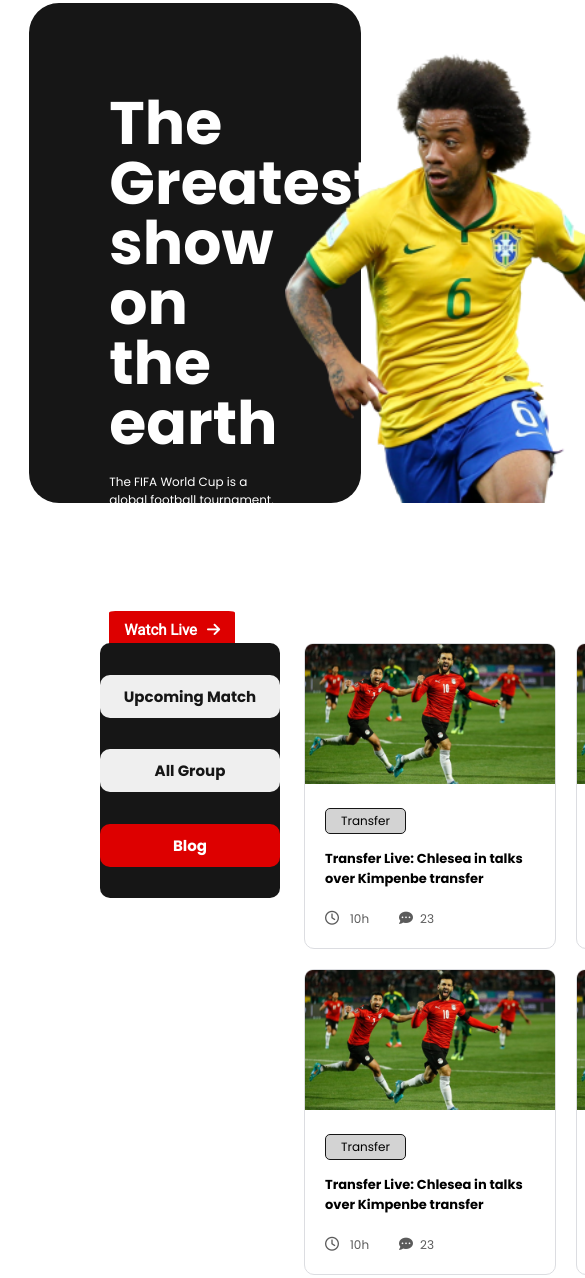
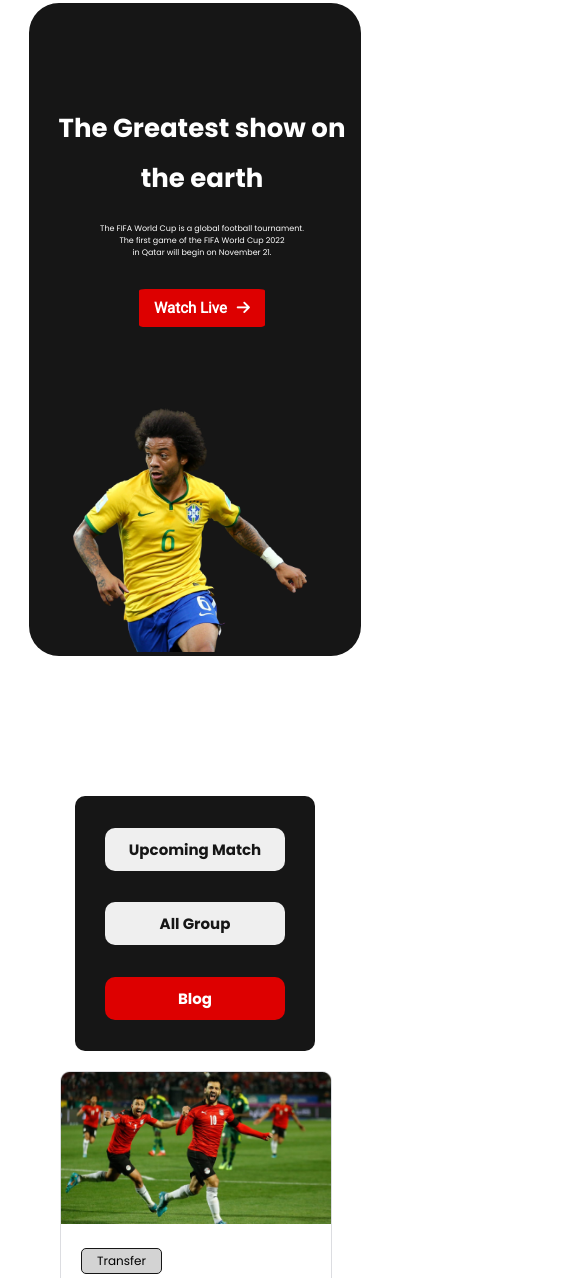
Before and after one commit to RaiAn-CSE/world-cup-tournament-assignment-02, a plain HTML site: page index.html in a window 390 px wide. Shown: the part 47-1325 px from the top of the page, 585 px wide, since content can reach past the window. Drawn offline with Linux system fonts and the light colour scheme.

Commit message:
mobile view

```diff
--- a/index.html
+++ b/index.html
@@ -18,7 +18,7 @@
     <header>
         <div class="banner">
             <div class="banner-content">
-                <h1>The Greatest<br>show on the<br>earth</h1>
+                <h1>The Greatest show on the earth</h1>
                 <p>The FIFA World Cup is a global football tournament.<br>The first game of the FIFA World Cup
                     2022<br>in Qatar will begin on November 21.
                 </p>
--- a/style/style.css
+++ b/style/style.css
@@ -261,5 +261,87 @@ footer .footer-menu a {
     color: red;
 }
 
+/* -----------------------------------------------------------End Footer */
 
-/* -----------------------------------------------------------End Footer */
+/* --------------------------------------------Media Queries */
+/* ------------------------------------------Mobile View Start */
+
+@media screen and (max-width:688px) {
+    header {
+        height: auto;
+    }
+
+    .banner {
+        flex-direction: column;
+        align-items: center;
+        justify-content: center;
+        text-align: center;
+    }
+
+    .banner-content {
+        width: 100%;
+        padding: 30px 30px 30px 44px;
+    }
+
+    .banner-content h1 {
+        font-size: 26px;
+        line-height: 50px;
+    }
+
+    .banner-content p {
+        font-size: 8px;
+    }
+
+    .banner-img img {
+        margin-left: 30px;
+        width: 80%;
+    }
+
+    /* main  */
+    .blog-content {
+        flex-direction: column;
+        align-items: center;
+        margin: 0 60px;
+    }
+
+
+    /* blog  */
+
+    .contents {
+        grid-template-columns: repeat(1, 1fr);
+    }
+
+    .blog {
+        width: 100%;
+    }
+
+    .nav-bar {
+        margin-right: 0;
+        margin-bottom: 20px;
+    }
+
+
+    /* footer  */
+    footer {
+        height: 500px;
+    }
+
+    .footer-menu {
+        flex-direction: column;
+        align-items: center;
+    }
+
+    footer .footer-menu a {
+        margin-right: 0;
+        margin-top: 18px;
+    }
+
+    .social-media-link {
+        flex-direction: column;
+        align-items: center;
+    }
+
+
+}
+
+/* ------------------------------------------Mobile View End  */
```
